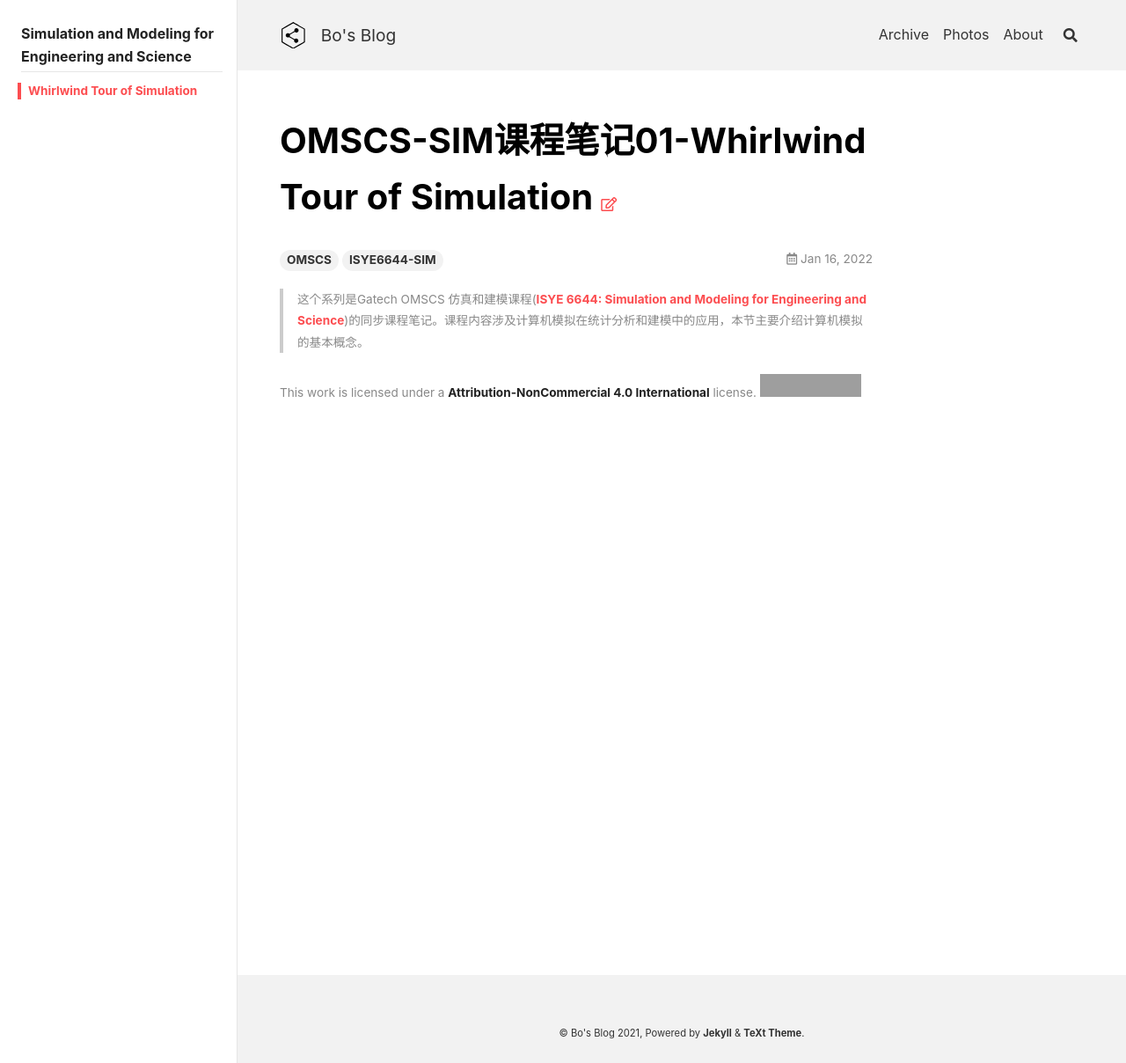
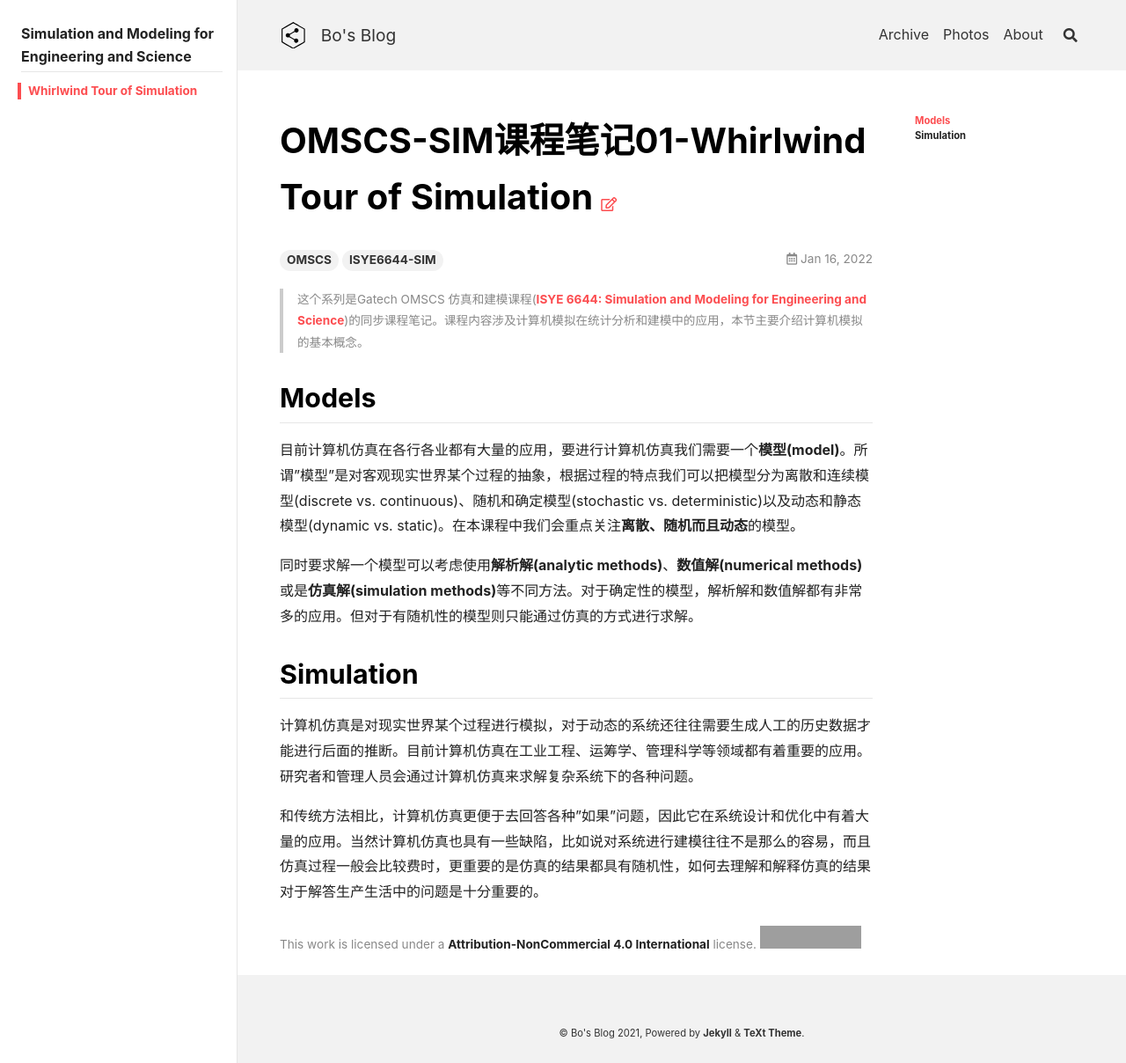
Before and after one commit to peng00bo00/peng00bo00_previous_blog, a Jekyll site: the page built from _posts/2022-01-16-OMSCS-SIM-NOTES-01.md, in a window 1280 px wide. Shown: the whole page at 88% size. Built offline with Jekyll 4.4.1, drawn with Linux system fonts in a browser that asks for light colours; nearby versions of some CDN libraries; grey boxes are pictures that could not be loaded.

Commit message:
Update 2022-01-16-OMSCS-SIM-NOTES-01.md

```diff
--- a/_posts/2022-01-16-OMSCS-SIM-NOTES-01.md
+++ b/_posts/2022-01-16-OMSCS-SIM-NOTES-01.md
@@ -11,3 +11,15 @@ sidebar:
 
 > 这个系列是Gatech OMSCS 仿真和建模课程([ISYE 6644: Simulation and Modeling for Engineering and Science](https://omscs.gatech.edu/isye-6644-simulation-and-modeling-engineering-and-science))的同步课程笔记。课程内容涉及计算机模拟在统计分析和建模中的应用，本节主要介绍计算机模拟的基本概念。
 <!--more-->
+
+## Models
+
+目前计算机仿真在各行各业都有大量的应用，要进行计算机仿真我们需要一个**模型(model)**。所谓"模型"是对客观现实世界某个过程的抽象，根据过程的特点我们可以把模型分为离散和连续模型(discrete vs. continuous)、随机和确定模型(stochastic vs. deterministic)以及动态和静态模型(dynamic vs. static)。在本课程中我们会重点关注**离散、随机而且动态**的模型。
+
+同时要求解一个模型可以考虑使用**解析解(analytic methods)**、**数值解(numerical methods)**或是**仿真解(simulation methods)**等不同方法。对于确定性的模型，解析解和数值解都有非常多的应用。但对于有随机性的模型则只能通过仿真的方式进行求解。
+
+## Simulation
+
+计算机仿真是对现实世界某个过程进行模拟，对于动态的系统还往往需要生成人工的历史数据才能进行后面的推断。目前计算机仿真在工业工程、运筹学、管理科学等领域都有着重要的应用。研究者和管理人员会通过计算机仿真来求解复杂系统下的各种问题。
+
+和传统方法相比，计算机仿真更便于去回答各种"如果"问题，因此它在系统设计和优化中有着大量的应用。当然计算机仿真也具有一些缺陷，比如说对系统进行建模往往不是那么的容易，而且仿真过程一般会比较费时，更重要的是仿真的结果都具有随机性，如何去理解和解释仿真的结果对于解答生产生活中的问题是十分重要的。
```
